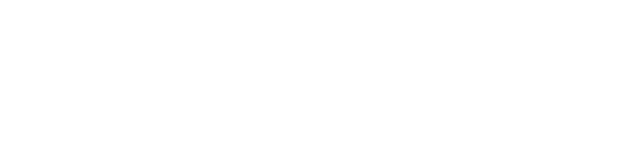
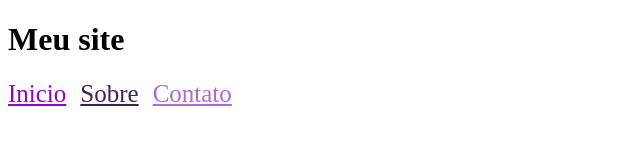
Before and after one commit to augustocasonato-hub/augusto.casonato-edu.senai.br, a plain HTML site: page index.html in a window 1280 px wide. Shown: the whole page, without its empty margins (0-640 px from the left). Drawn offline with Linux system fonts and the light colour scheme.

Commit message:
formatação inicial do cabeçalho

```diff
--- a/index.html
+++ b/index.html
@@ -6,6 +6,15 @@
     <title>Document</title>
 </head>
 <body>
+    <header>
+        <h1>Meu site</h1>
+        <a href="#" style="color: darkviolet; margin-right: 10px; font-size: 25px;"
+        >Inicio</a>
+        <a href="#" style="color: rgb(67, 32, 82); margin-right: 10px; font-size: 25px;"
+        >Sobre</a>
+        <a href="#" style="color: rgb(179, 102, 212); margin-right: 10px; font-size: 25px;"
+        >Contato</a>
+    </header>
 
 </body>
 </html>
```
